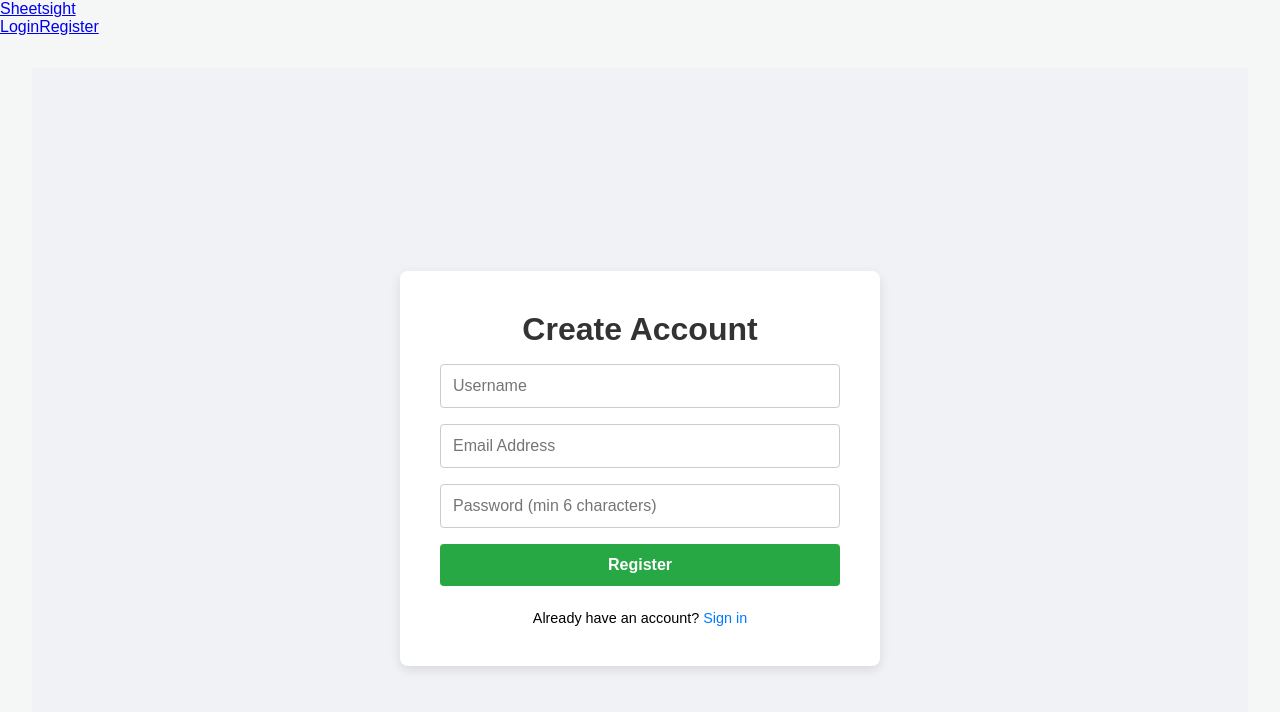
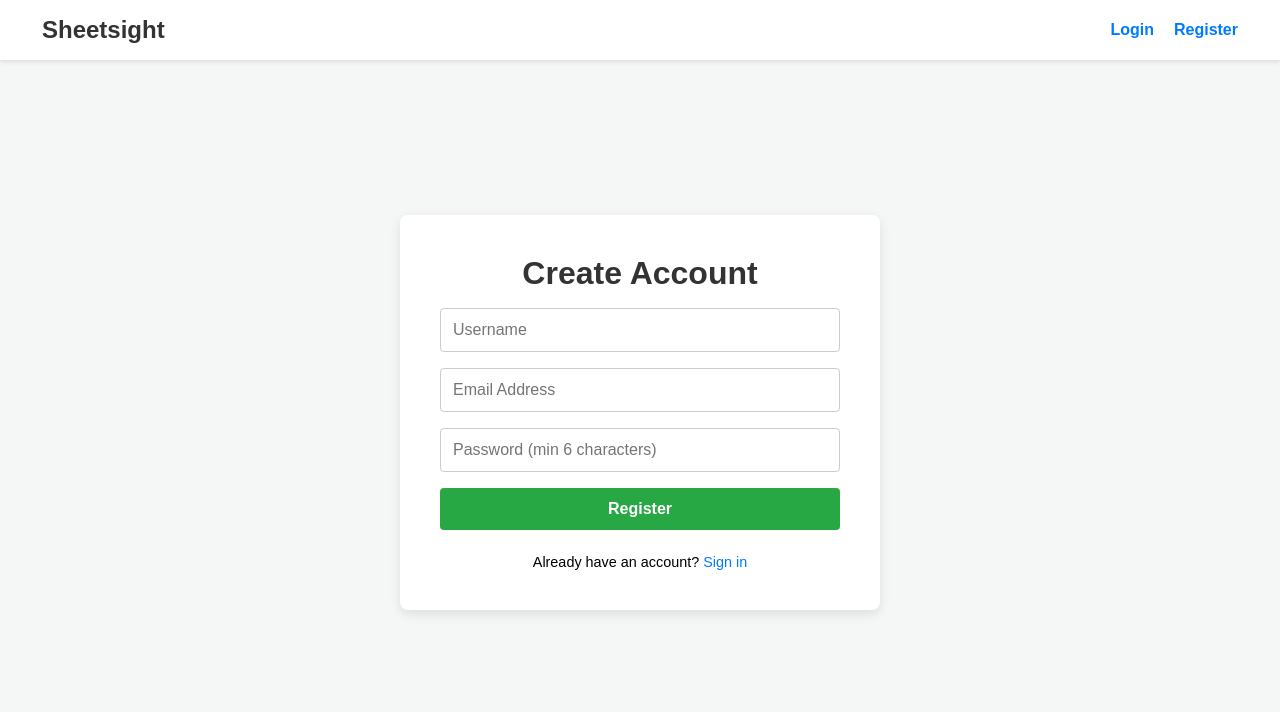
Before and after one commit to Ajay-g-nair/excel-analytics-platform, a React (Create React App) app in the folder client/: page /register in a window 1280 px wide. Shown: the top 712 px of the page. Built offline with nearby package versions, Linux system fonts and the light colour scheme.

Commit message:
style: Finalize application design and layout

```diff
--- a/client/src/App.js
+++ b/client/src/App.js
@@ -4,64 +4,45 @@ import Login from './pages/Login';
 import Register from './pages/Register';
 import Dashboard from './pages/Dashboard';
 import ProtectedRoute from './components/ProtectedRoute';
-import Admin from './pages/Admin'; // 1. We import our new Admin page component.
+import Admin from './pages/Admin';
 
-// The main App component that sets up the Router
 const App = () => (<Router><Layout /></Router>);
 
-// The Layout component manages the navigation bar and the main content area
 const Layout = () => {
-    // We create a piece of state to hold the currently logged-in user's information.
-    // It starts as 'null' (no one is logged in).
     const [user, setUser] = useState(null);
     const navigate = useNavigate();
 
-    // This useEffect hook runs once when the app first loads.
-    // Its job is to check if we have already saved user info in the browser's storage.
     useEffect(() => {
         const storedUser = localStorage.getItem('user');
         if (storedUser) {
-            // If we find stored user info, we parse it from a string back into an object
-            // and save it in our 'user' state. This keeps you logged in between refreshes.
             setUser(JSON.parse(storedUser));
         }
     }, []);
 
     const handleLogout = () => {
-        // When the user clicks "Logout", we clear their info from storage.
         localStorage.removeItem('token');
         localStorage.removeItem('user');
-        // We reset the 'user' state to null.
         setUser(null);
-        // And we redirect them to the login page.
         navigate('/login');
     };
 
-    // --- All the CSS styles for the layout ---
-    const navStyle = { /* ... styles ... */ }, linkStyle = { /* ... styles ... */ }, logoStyle = { /* ... styles ... */ };
+    const navStyle = { backgroundColor: 'white', padding: '1rem 2rem', boxShadow: '0 2px 4px rgba(0,0,0,0.1)', display: 'flex', justifyContent: 'space-between', alignItems: 'center' };
+    const linkStyle = { textDecoration: 'none', color: '#007bff', margin: '0 10px', fontWeight: 'bold', cursor: 'pointer' };
+    const logoStyle = { ...linkStyle, fontSize: '1.5rem', color: '#333' };
+    const appStyle = { minHeight: '100vh', backgroundColor: '#f4f7f6' };
 
     return (
-        <div>
-            {/* This is the navigation bar at the top of the page */}
+        <div style={appStyle}>
             <nav style={navStyle}>
                 <Link to="/" style={logoStyle}>Sheetsight</Link>
                 <div>
-                    {/* This is a conditional check. What links do we show? */}
                     {user ? (
-                        // If the 'user' object exists (meaning someone is logged in)...
                         <>
-                            {/* ...then we do another check: Is this user's role 'admin'? */}
-                            {user.role === 'admin' && (
-                                // If it is, we show the "Admin" link.
-                                <Link to="/admin" style={linkStyle}>Admin</Link>
-                            )}
-                            {/* We always show the Dashboard and Logout links for any logged-in user. */}
+                            {user.role === 'admin' && <Link to="/admin" style={linkStyle}>Admin</Link>}
                             <Link to="/" style={linkStyle}>Dashboard</Link>
                             <span onClick={handleLogout} style={linkStyle}>Logout</span>
                         </>
                     ) : (
-                        // If the 'user' object is null (no one is logged in)...
-                        // ...we show the Login and Register links.
                         <>
                             <Link to="/login" style={linkStyle}>Login</Link>
                             <Link to="/register" style={linkStyle}>Register</Link>
@@ -69,16 +50,11 @@ const Layout = () => {
                     )}
                 </div>
             </nav>
-            {/* This is the main content area of the page */}
             <main style={{ padding: '2rem' }}>
-                {/* The Routes component decides which page to show based on the URL. */}
                 <Routes>
-                    {/* We pass the 'setUser' function to the Login component so it can update the navbar. */}
                     <Route path="/login" element={<Login setUser={setUser} />} />
                     <Route path="/register" element={<Register />} />
-                    {/* The Dashboard route is protected. You must be logged in to see it. */}
                     <Route path="/" element={<ProtectedRoute><Dashboard /></ProtectedRoute>} />
-                    {/* 2. We add our new Admin route. It is also protected by the same guard. */}
                     <Route path="/admin" element={<ProtectedRoute><Admin /></ProtectedRoute>} />
                 </Routes>
             </main>
--- a/client/src/pages/Dashboard.js
+++ b/client/src/pages/Dashboard.js
@@ -3,7 +3,7 @@ import axios from 'axios';
 import ChartComponent from '../components/ChartComponent';
 
 const Dashboard = () => {
-    // --- STATE MANAGEMENT ---
+    // State variables
     const [file, setFile] = useState(null);
     const [message, setMessage] = useState('');
     const [fileHistory, setFileHistory] = useState([]);
@@ -15,7 +15,7 @@ const Dashboard = () => {
     const chartRef = useRef(null);
     const fileInputRef = useRef(null);
 
-    // --- DATA FETCHING & LOGIC ---
+    // Fetch history on component load
     const fetchFileHistory = async () => {
         const token = localStorage.getItem('token');
         if (!token) return;
@@ -29,18 +29,15 @@ const Dashboard = () => {
             setMessage('Could not fetch file history.');
         }
     };
+    useEffect(() => { fetchFileHistory(); }, []);
 
-    useEffect(() => {
-        fetchFileHistory();
-    }, []);
-
+    // Generate chart data when axes are selected
     useEffect(() => {
         if (selectedFile && xAxis !== '' && yAxis !== '') {
             const xIndex = parseInt(xAxis);
             const yIndex = parseInt(yAxis);
             const labels = selectedFile.data.map(row => row[xIndex] || '');
             const dataPoints = selectedFile.data.map(row => parseFloat(row[yIndex]) || 0);
-
             setChartData({
                 labels,
                 datasets: [{
@@ -56,11 +53,8 @@ const Dashboard = () => {
         }
     }, [selectedFile, xAxis, yAxis]);
 
-    const handleFileChange = (e) => {
-        setFile(e.target.files[0]);
-        setMessage('');
-    };
-
+    // Handler functions for user actions
+    const handleFileChange = (e) => setFile(e.target.files[0]);
     const handleUpload = async () => {
         if (!file) return;
         const formData = new FormData();
@@ -73,12 +67,11 @@ const Dashboard = () => {
             setMessage('Success: File uploaded!');
             setFile(null);
             if(fileInputRef.current) fileInputRef.current.value = "";
-            fetchFileHistory(); // Refresh list after upload
+            fetchFileHistory();
         } catch (error) {
             setMessage('Upload failed.');
         }
     };
-
     const handleFileSelect = (fileData) => {
         setSelectedFile(fileData);
         if (fileData?.data?.[0]) {
@@ -88,7 +81,6 @@ const Dashboard = () => {
             setYAxis('');
         }
     };
-
     const handleDownload = () => {
         if (chartRef.current) {
             const link = document.createElement('a');
@@ -98,9 +90,9 @@ const Dashboard = () => {
         }
     };
 
-    // --- PROFESSIONAL CSS STYLES ---
+    // --- ALL THE CSS STYLES ---
     const styles = {
-        dashboardContainer: { display: 'grid', gridTemplateColumns: '1fr 2fr', gap: '2rem', maxWidth: '1200px', margin: '2rem auto' },
+        dashboardContainer: { display: 'grid', gridTemplateColumns: '1fr 2fr', gap: '2rem', maxWidth: '1200px', margin: '0 auto' },
         leftColumn: { display: 'flex', flexDirection: 'column', gap: '2rem' },
         rightColumn: { display: 'flex', flexDirection: 'column' },
         card: { backgroundColor: 'white', padding: '1.5rem', borderRadius: '8px', boxShadow: '0 4px 12px rgba(0,0,0,0.05)' },
@@ -118,9 +110,7 @@ const Dashboard = () => {
             <div style={styles.leftColumn}>
                 <div style={styles.card}>
                     <h2 style={styles.cardTitle}>📤 Upload New File</h2>
-                    <label htmlFor="file-upload" style={styles.fileInputLabel}>
-                        {file ? file.name : 'Choose File'}
-                    </label>
+                    <label htmlFor="file-upload" style={styles.fileInputLabel}>{file ? file.name : 'Choose File'}</label>
                     <input id="file-upload" type="file" ref={fileInputRef} onChange={handleFileChange} accept=".xls, .xlsx" style={{ display: 'none' }} />
                     <button onClick={handleUpload} style={styles.button} disabled={!file}>Upload Now</button>
                     {message && <p style={{ color: message.startsWith('Success') ? 'green' : 'red', marginTop: '1rem', textAlign: 'center' }}>{message}</p>}
@@ -131,8 +121,7 @@ const Dashboard = () => {
                         <ul style={styles.historyList}>
                             {fileHistory.map((item) => (
                                 <li key={item._id} onClick={() => handleFileSelect(item)} style={styles.historyItem}>
-                                    <span>{item.filename}</span>
-                                    <small>{new Date(item.createdAt).toLocaleDateString()}</small>
+                                    <span>{item.filename}</span><small>{new Date(item.createdAt).toLocaleDateString()}</small>
                                 </li>
                             ))}
                         </ul>
@@ -155,9 +144,7 @@ const Dashboard = () => {
                                 </div>
                             ) : <p>Please select both an X and Y axis to generate a chart.</p>}
                         </div>
-                    ) : (
-                        <p>Select a file from your history to begin analysis.</p>
-                    )}
+                    ) : ( <p>Select a file from your history to begin analysis.</p> )}
                 </div>
             </div>
         </div>
--- a/client/src/pages/Login.js
+++ b/client/src/pages/Login.js
@@ -2,7 +2,8 @@ import React, { useState } from 'react';
 import axios from 'axios';
 import { useNavigate, Link } from 'react-router-dom';
 
-// Note the new '{ setUser }' prop for communicating with App.js
+// Note the new '{ setUser }' prop here. This is how App.js gives this component
+// the ability to change the main application's state.
 const Login = ({ setUser }) => {
     const [formData, setFormData] = useState({ email: '', password: '' });
     const [message, setMessage] = useState('');
@@ -13,32 +14,33 @@ const Login = ({ setUser }) => {
     const onSubmit = async (e) => {
         e.preventDefault();
         try {
+            // We send the login request to the live backend server.
             const res = await axios.post('https://sheetsight.onrender.com/api/users/login', formData);
 
-            // 1. Store the token
+            // If the login is successful, we perform four actions:
+            // 1. Store the login token in the browser's memory.
             localStorage.setItem('token', res.data.token);
-            // 2. Store the entire user object (which includes the role) as a JSON string
+            // 2. Store the user's details (including their role) in memory.
             localStorage.setItem('user', JSON.stringify(res.data.user));
-
-            // 3. Update the state in the main App component to show the correct navbar
+            // 3. Call the 'setUser' function given to us by App.js to update the navbar.
             setUser(res.data.user);
 
             setMessage('Login successful! Redirecting...');
 
-            // 4. Redirect to the dashboard
+            // 4. Navigate the user to the main dashboard page.
             navigate('/');
 
         } catch (err) {
-            // Clear any old data on failed login
+            // If the login fails, we clear any old data from memory.
             localStorage.removeItem('token');
             localStorage.removeItem('user');
             setMessage(err.response.data.msg || 'Something went wrong');
         }
     };
 
-    // --- CSS Styles (no changes here) ---
+    // --- All the CSS styles for this component ---
     const styles = {
-        container: { minHeight: '100vh', display: 'flex', flexDirection: 'column', justifyContent: 'center', alignItems: 'center', backgroundColor: '#f0f2f5' },
+        container: { minHeight: '80vh', display: 'flex', flexDirection: 'column', justifyContent: 'center', alignItems: 'center' },
         card: { backgroundColor: 'white', padding: '40px', borderRadius: '8px', boxShadow: '0 4px 12px rgba(0,0,0,0.1)', maxWidth: '400px', width: '100%', textAlign: 'center' },
         title: { fontSize: '2rem', fontWeight: 'bold', color: '#333', marginBottom: '1rem' },
         form: { display: 'flex', flexDirection: 'column', gap: '1rem' },
--- a/client/src/pages/Register.js
+++ b/client/src/pages/Register.js
@@ -14,15 +14,16 @@ const Register = () => {
         try {
             await axios.post('https://sheetsight.onrender.com/api/users/register', formData);
             setMessage('Registration successful! Redirecting to login...');
+            // After 2 seconds, automatically send the user to the login page
             setTimeout(() => navigate('/login'), 2000);
         } catch (err) {
             setMessage(err.response.data.msg || 'Something went wrong');
         }
     };
 
-    // --- CSS Styles (consistent with Login page) ---
+    // --- CSS Styles (consistent with the Login page) ---
     const styles = {
-        container: { minHeight: '100vh', display: 'flex', flexDirection: 'column', justifyContent: 'center', alignItems: 'center', backgroundColor: '#f0f2f5' },
+        container: { minHeight: '80vh', display: 'flex', flexDirection: 'column', justifyContent: 'center', alignItems: 'center' },
         card: { backgroundColor: 'white', padding: '40px', borderRadius: '8px', boxShadow: '0 4px 12px rgba(0,0,0,0.1)', maxWidth: '400px', width: '100%', textAlign: 'center' },
         title: { fontSize: '2rem', fontWeight: 'bold', color: '#333', marginBottom: '1rem' },
         form: { display: 'flex', flexDirection: 'column', gap: '1rem' },
```
